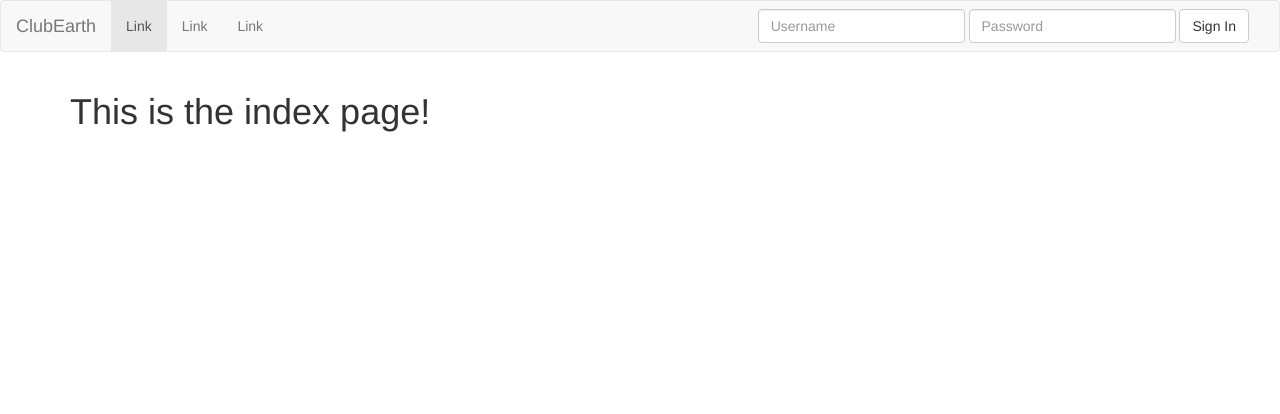
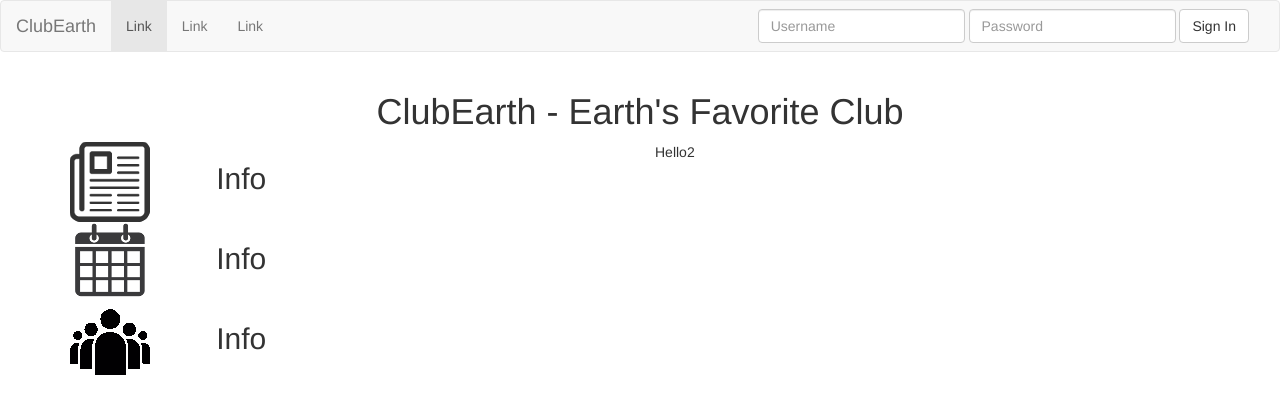
Before and after one commit to AlexanderKM/ClubEarth, a Django app: page /logout/ in a window 1280 px wide. Shown: the top 414 px of the page. Run offline with Django 3.2, Linux system fonts and the light colour scheme; the visitor is signed in with stand-in values (Sample User, id 1); parts of the project's set-up code (start-up, migrations or seed data) failed here and were passed over; some libraries are stand-ins or nearby versions.

Commit message:
added images to index page

```diff
--- a/clubEarth/earth/templates/base.html
+++ b/clubEarth/earth/templates/base.html
@@ -27,6 +27,11 @@
             <li><a href="#">Link</a></li>
 
           </ul>
+          {% if request.user.is_authenticated %}
+          <form class="navbar-form navbar-right" role="search">
+            <button type="submit" class="btn btn-default">Logout</button>
+          </form>
+          {% else %}
           <form class="navbar-form navbar-right" role="search">
             <div class="form-group">
                 <input type="text" class="form-control" name="username" placeholder="Username">
@@ -36,6 +41,7 @@
             </div>
             <button type="submit" class="btn btn-default">Sign In</button>
           </form>
+          {% endif %}
 
         </div><!-- /.navbar-collapse -->
       </div><!-- /.container-fluid -->
--- a/clubEarth/earth/templates/index.html
+++ b/clubEarth/earth/templates/index.html
@@ -1,5 +1,45 @@
 {% extends 'base.html' %}
 {% block content %}
 
-<h1>This is the index page!</h1>
+<div class="row">
+    <div class="centered-text">
+        <h1 class="text-center">ClubEarth - Earth's Favorite Club</h1>
+    </div>
+</div>
+
+<div class = "row">
+    <div class="col-md-6">
+        <div class="row">
+            <div class = "col-md-3">
+                <img src="/static/images/news.png" class="img-responsive pull-left" max-width="144px">
+            </div>
+            <div class = "col-md-3">
+                <h2>Info</h2>
+            </div>
+        </div>
+        <div class="row">
+
+            <div class = "col-md-3">
+                <img src="/static/images/calendar-icon.png" class="img-responsive pull-left" max-width="144px">
+            </div>
+            <div class = "col-md-3">
+                <h2>Info</h2>
+            </div>
+        </div>
+
+        <div class="row">
+            <div class = "col-md-3">
+                <img src="/static/images/people.png" class="img-responsive pull-left" max-width="144px">
+            </div>
+            <div class = "col-md-3">
+                <h2>Info</h2>
+            </div>
+        </div>
+
+    </div>
+
+    <div class="col-md-4">Hello2</div>
+
+</div>
+
 {% endblock content %}
```
Also changed, not shown: clubEarth/earth/static/images/calendar-icon.png (added), clubEarth/earth/static/images/news.png (added), clubEarth/earth/static/images/people.png (added).
